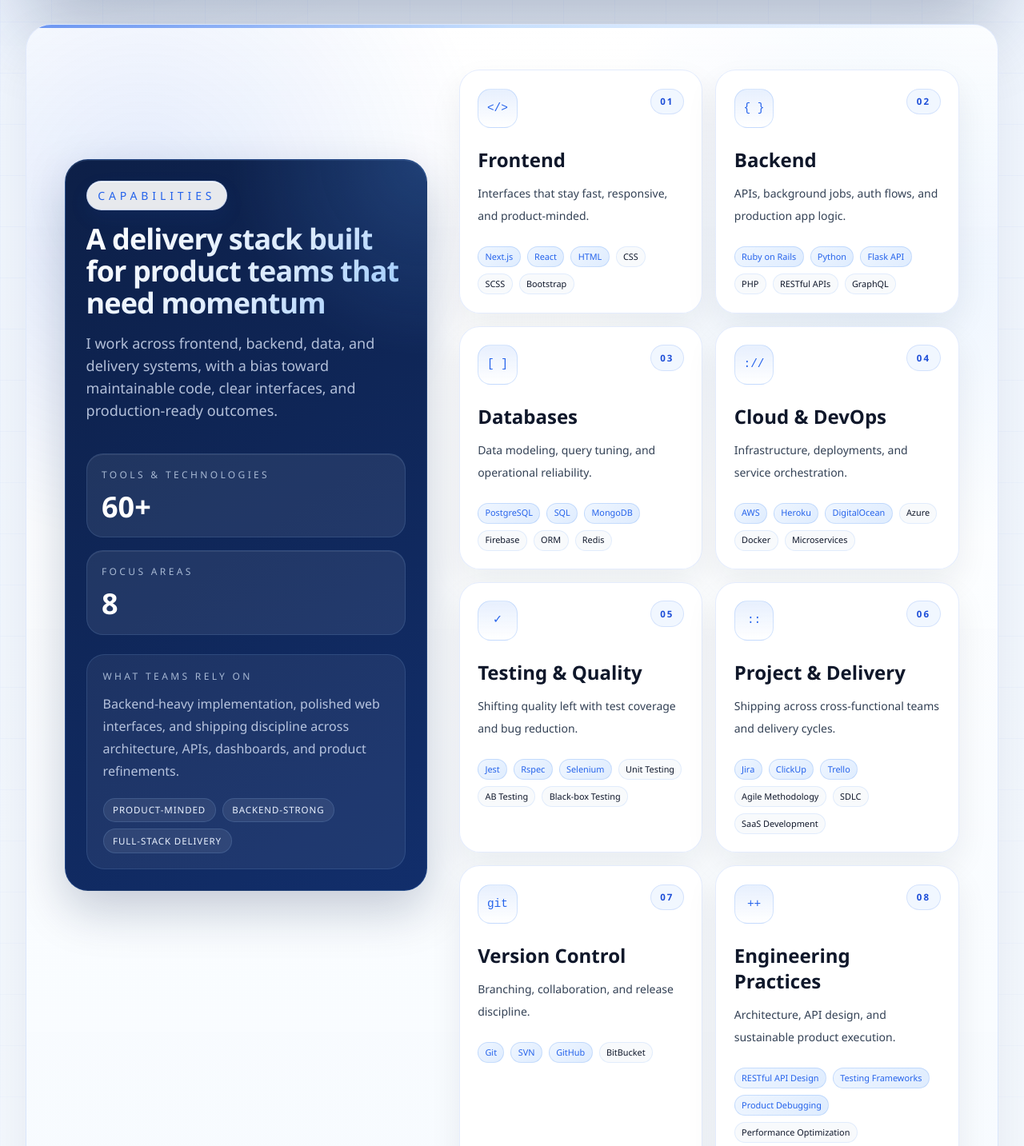
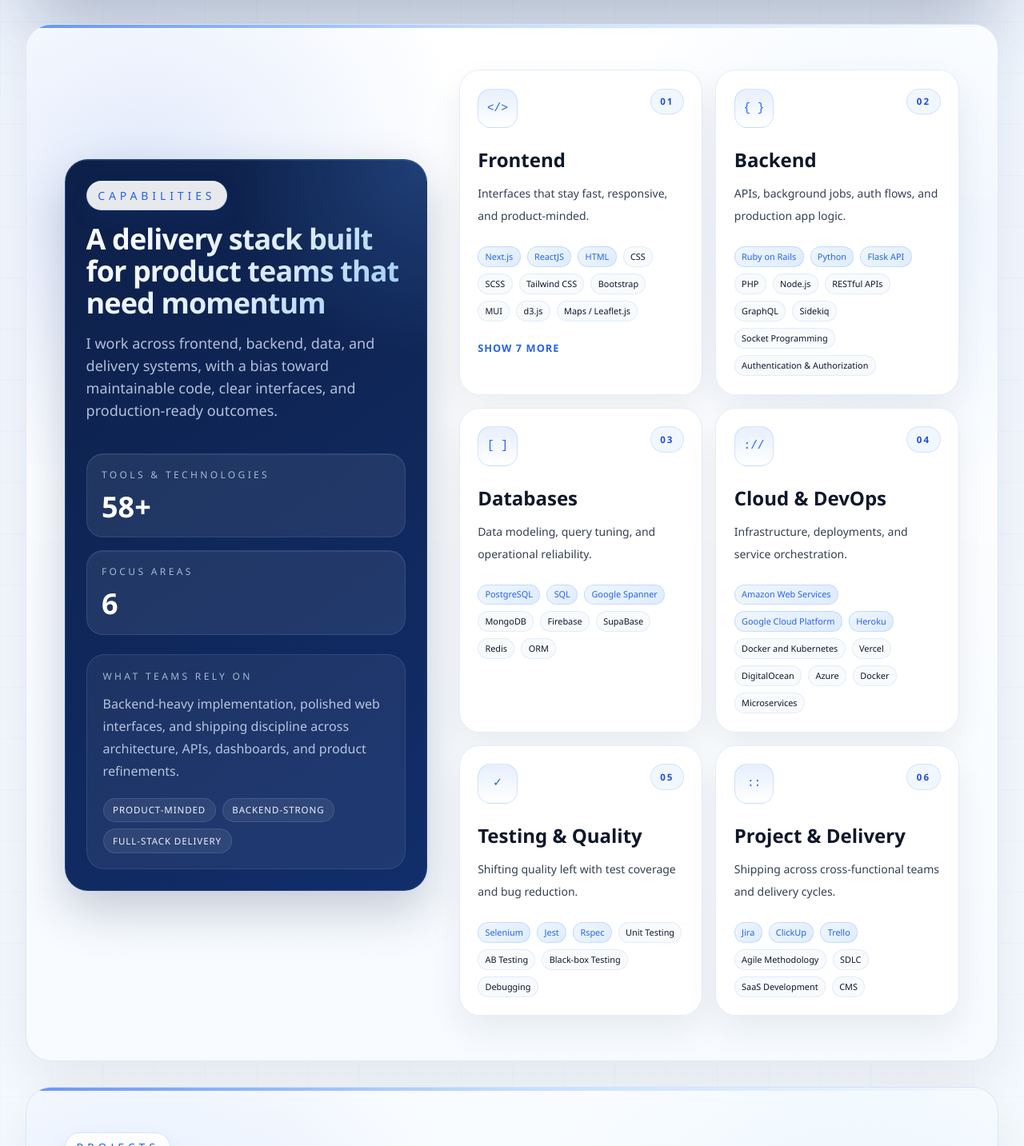
Before and after one commit to Tayyab-Ejaz/tayyab-portfolio, a Next.js app: page / in a window 1280 px wide. Shown: the part 997-2430 px from the top of the page at 80% size. Built offline with nearby package versions, Linux system fonts and the light colour scheme.

Commit message:
Minor content fixes

```diff
--- a/src/app/globals.css
+++ b/src/app/globals.css
@@ -908,6 +908,28 @@ button {
   color: #1d4ed8;
 }
 
+.capability-toggle {
+  display: inline-flex;
+  align-items: center;
+  justify-content: center;
+  border: 0;
+  background: transparent;
+  padding: 0;
+  font-size: 0.8rem;
+  font-weight: 700;
+  letter-spacing: 0.08em;
+  text-transform: uppercase;
+  color: var(--color-accent);
+  transition:
+    color 180ms ease,
+    transform 180ms ease;
+}
+
+.capability-toggle:hover {
+  color: #1d4ed8;
+  transform: translateY(-1px);
+}
+
 @media (min-width: 48rem) {
   .capability-grid {
     grid-template-columns: repeat(2, minmax(0, 1fr));
--- a/src/components/site-header.tsx
+++ b/src/components/site-header.tsx
@@ -38,7 +38,7 @@ export function SiteHeader() {
   };
 
   return (
-    <header className="site-header fixed inset-x-0 top-0 z-50 border-b border-[var(--color-border)] bg-[color:rgba(248,250,252,0.82)] backdrop-blur-xl">
+    <header className="site-header fixed inset-x-0 top-0 z-50 border-b border-[var(--color-border)] bg-[color:rgba(248,250,252,0.82)] backdrop-blur-md">
       <div className="mx-auto flex max-w-7xl items-center justify-between px-4 py-4 sm:px-6 lg:px-8">
         <a href="#about" className="flex items-center gap-3">
           <span className="inline-flex h-11 w-14 items-center justify-center rounded-2xl border border-[rgba(59,130,246,0.16)] bg-[rgba(255,255,255,0.88)] font-mono text-sm text-[var(--color-accent)] shadow-[0_18px_40px_rgba(59,130,246,0.12)]">
--- a/src/components/skills-section.tsx
+++ b/src/components/skills-section.tsx
@@ -1,3 +1,6 @@
+"use client";
+
+import { useState } from "react";
 import { type SkillCategory } from "@/data/portfolio";
 import { Reveal } from "@/components/reveal";
 import { SectionHeading } from "@/components/section-heading";
@@ -6,7 +9,10 @@ type SkillsSectionProps = {
   categories: SkillCategory[];
 };
 
+const INITIAL_SKILL_COUNT = 10;
+
 export function SkillsSection({ categories }: SkillsSectionProps) {
+  const [expandedCategories, setExpandedCategories] = useState<Record<string, boolean>>({});
   const totalSkills = categories.reduce(
     (count, category) => count + category.skills.length,
     0,
@@ -64,7 +70,14 @@ export function SkillsSection({ categories }: SkillsSectionProps) {
         </Reveal>
 
         <div className="capability-grid">
-          {categories.map((category, index) => (
+          {categories.map((category, index) => {
+            const isExpanded = expandedCategories[category.title] ?? false;
+            const visibleSkills = isExpanded
+              ? category.skills
+              : category.skills.slice(0, INITIAL_SKILL_COUNT);
+            const hasMoreSkills = category.skills.length > INITIAL_SKILL_COUNT;
+
+            return (
               <Reveal
                 key={category.title}
                 className={index % 2 === 0 ? "delay-100" : "delay-200"}
@@ -85,7 +98,7 @@ export function SkillsSection({ categories }: SkillsSectionProps) {
                   </p>
 
                   <div className="mt-6 flex flex-wrap gap-2">
-                  {category.skills.slice(0, 6).map((skill, skillIndex) => (
+                    {visibleSkills.map((skill, skillIndex) => (
                       <span
                         key={skill.name}
                         className={skillIndex < 3 ? "skill-pill skill-pill-bright" : "skill-pill"}
@@ -94,9 +107,25 @@ export function SkillsSection({ categories }: SkillsSectionProps) {
                       </span>
                     ))}
                   </div>
+
+                  {hasMoreSkills ? (
+                    <button
+                      type="button"
+                      className="capability-toggle mt-6"
+                      onClick={() =>
+                        setExpandedCategories((current) => ({
+                          ...current,
+                          [category.title]: !isExpanded,
+                        }))
+                      }
+                    >
+                      {isExpanded ? "Show less" : `Show ${category.skills.length - INITIAL_SKILL_COUNT} more`}
+                    </button>
+                  ) : null}
                 </article>
               </Reveal>
-          ))}
+            );
+          })}
         </div>
       </div>
     </section>
--- a/src/data/portfolio.ts
+++ b/src/data/portfolio.ts
@@ -103,7 +103,7 @@ export const portfolioData: {
     name: "Tayyab Ejaz",
     title: "Full-Stack Engineer Building Scalable SaaS & Data-Driven Platforms",
     intro:
-      "I design and ship reliable web products with a backend-first mindset, polished frontend systems, and a bias toward measurable performance wins. My work spans SaaS tools, healthcare workflows, AI-adjacent products, and business platforms.",
+      "I’m a Software Engineer with over 5 years of experience building high-performance, scalable web applications. I specialize in both frontend and backend technologies, allowing me to deliver complete, end-to-end solutions that are not only technically robust but also aligned with business goals.",
     availability: "Open to remote product, SaaS, and platform engineering work",
     location: "Lahore, Pakistan",
     experienceYears: 5,
@@ -114,11 +114,10 @@ export const portfolioData: {
     detailJson: {
       name: "Tayyab",
       role: "Full-Stack Engineer",
-      focus: ["SaaS Platforms", "APIs", "Performance", "Product Advocate"],
-      stack: ["Next.js", "React", "Ruby on Rails", "Python", "Wordpress"],
+      passion: "Building production-ready digital solutions",
       experience: "5+ years",
       available: true,
-      passion: "Building production-ready digital products",
+      stack: ["Next.js", "React", "Ruby on Rails", "Python", "Wordpress"],
     },
     socialLinks: [
       { label: "GitHub", href: "https://github.com/Tayyab-Ejaz/" },
@@ -140,20 +139,22 @@ export const portfolioData: {
       description: "Interfaces that stay fast, responsive, and product-minded.",
       skills: [
         { name: "Next.js" },
-        { name: "React" },
+        { name: "ReactJS" },
         { name: "HTML" },
         { name: "CSS" },
         { name: "SCSS" },
+        { name: "Tailwind CSS" },
         { name: "Bootstrap" },
         { name: "MUI" },
+        { name: "d3.js" },
+        { name: "Maps / Leaflet.js" },
+        { name: "Vue.js" },
         { name: "JavaScript" },
-        { name: "Vue.js" },
         { name: "jQuery" },
         { name: "ES6" },
         { name: "Redux" },
         { name: "Responsive Design" },
-        { name: "d3.js" },
-        { name: "Maps / Leaflet.js" },
+        { name: "SEO Fundamentals" },
       ],
     },
     {
@@ -166,11 +167,12 @@ export const portfolioData: {
         { name: "Python" },
         { name: "Flask API" },
         { name: "PHP" },
+        { name: "Node.js" },
         { name: "RESTful APIs" },
         { name: "GraphQL" },
         { name: "Sidekiq" },
         { name: "Socket Programming" },
-        { name: "Node.js" },
+        { name: "Authentication & Authorization" },
       ],
     },
     {
@@ -180,10 +182,12 @@ export const portfolioData: {
       skills: [
         { name: "PostgreSQL" },
         { name: "SQL" },
+        { name: "Google Spanner" },
         { name: "MongoDB" },
         { name: "Firebase" },
+        { name: "SupaBase" },
+        { name: "Redis" },
         { name: "ORM" },
-        { name: "Redis" },
       ],
     },
     {
@@ -191,13 +195,15 @@ export const portfolioData: {
       icon: "://",
       description: "Infrastructure, deployments, and service orchestration.",
       skills: [
-        { name: "AWS" },
+        { name: "Amazon Web Services" },
+        { name: "Google Cloud Platform" },
         { name: "Heroku" },
+        { name: "Docker and Kubernetes" },
+        { name: "Vercel" },
         { name: "DigitalOcean" },
         { name: "Azure" },
         { name: "Docker" },
         { name: "Microservices" },
-        { name: "DevOps" },
       ],
     },
     {
@@ -206,9 +212,9 @@ export const portfolioData: {
       description:
         "Shifting quality left with test coverage and bug reduction.",
       skills: [
+        { name: "Selenium" },
         { name: "Jest" },
         { name: "Rspec" },
-        { name: "Selenium" },
         { name: "Unit Testing" },
         { name: "AB Testing" },
         { name: "Black-box Testing" },
@@ -228,30 +234,6 @@ export const portfolioData: {
         { name: "SDLC" },
         { name: "SaaS Development" },
         { name: "CMS" },
-      ],
-    },
-    {
-      title: "Version Control",
-      icon: "git",
-      description: "Branching, collaboration, and release discipline.",
-      skills: [
-        { name: "Git" },
-        { name: "SVN" },
-        { name: "GitHub" },
-        { name: "BitBucket" },
-      ],
-    },
-    {
-      title: "Engineering Practices",
-      icon: "++",
-      description:
-        "Architecture, API design, and sustainable product execution.",
-      skills: [
-        { name: "RESTful API Design" },
-        { name: "Testing Frameworks" },
-        { name: "Product Debugging" },
-        { name: "Performance Optimization" },
-        { name: "Reusable UI Systems" },
       ],
     },
   ],
@@ -399,7 +381,7 @@ export const portfolioData: {
           label: "Operations dashboard",
           featured: false,
         },
-         {
+        {
           src: "/images/projects/xquic5.webp",
           alt: "As One Management and Xquic operations dashboard screenshot",
           label: "Operations dashboard",
```
Lines whose indentation alone changed are shown as unchanged.
